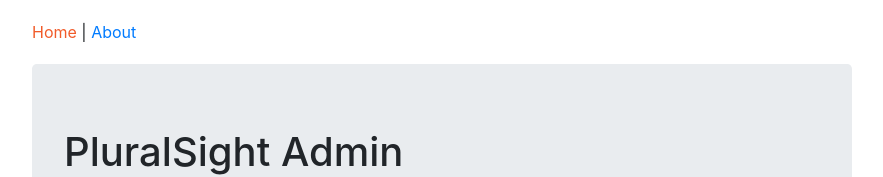
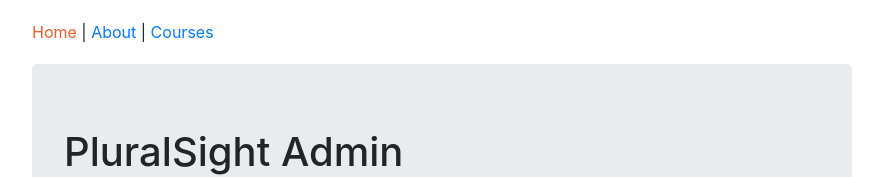
Before and after one commit to Javirum/react-redux-courses, a React app: page / in a window 1280 px wide. Shown: the top 177 px of the page, without its empty margins (198-1081 px from the left). Built offline with nearby package versions, Linux system fonts and the light colour scheme.

Commit message:
Add Courses page to nav links

```diff
--- a/src/components/common/Header.js
+++ b/src/components/common/Header.js
@@ -7,7 +7,8 @@
   return (
     <nav>
       <NavLink to="/" activeStyle={activeLink} exact>Home</NavLink>{' | '}
-      <NavLink to="/about" activeStyle={activeLink}>About</NavLink>
+      <NavLink to="/about" activeStyle={activeLink}>About</NavLink>{' | '}
+      <NavLink to="/courses" activeStyle={activeLink}>Courses</NavLink>
     </nav>
   )
 }
```
